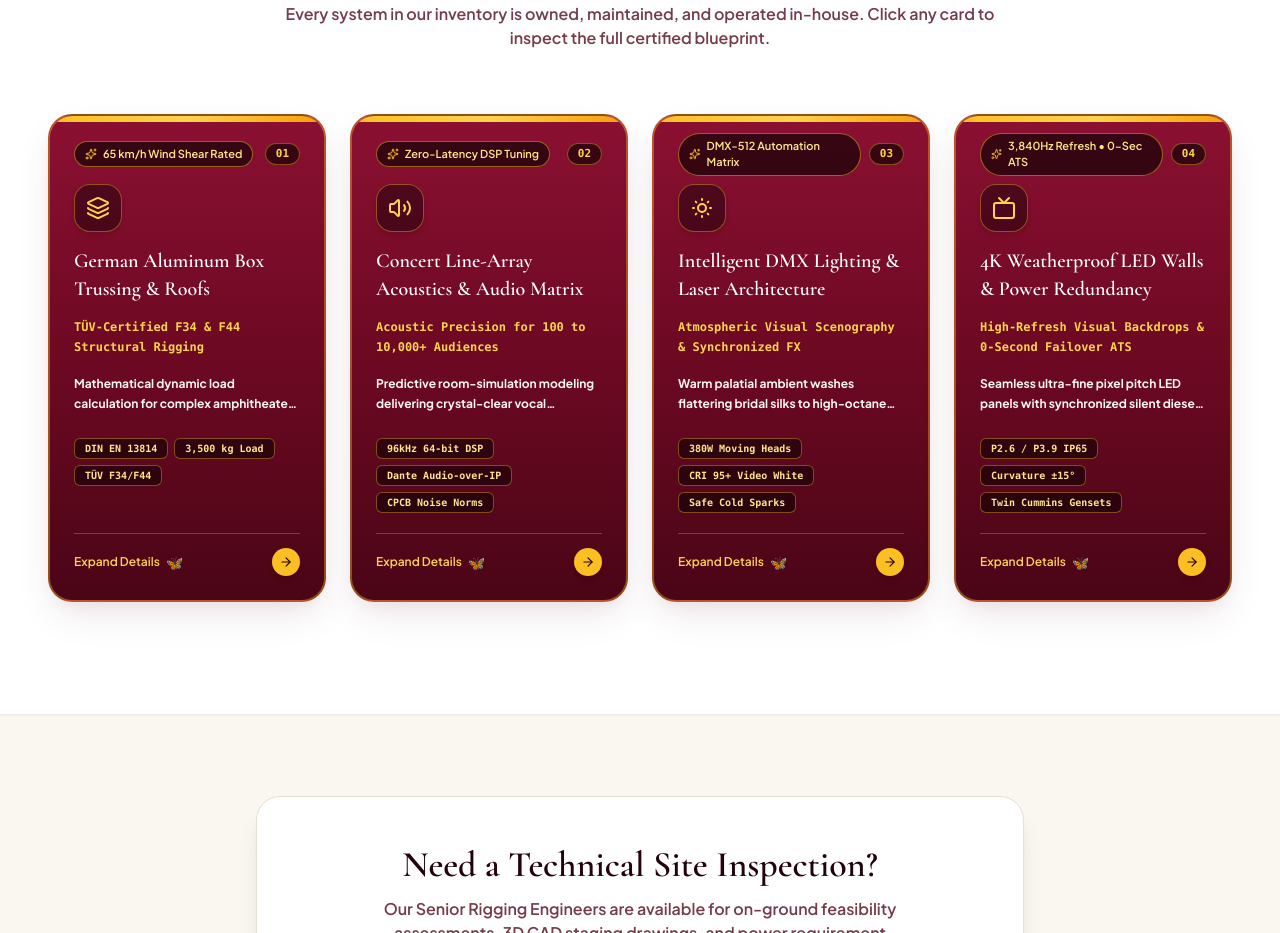
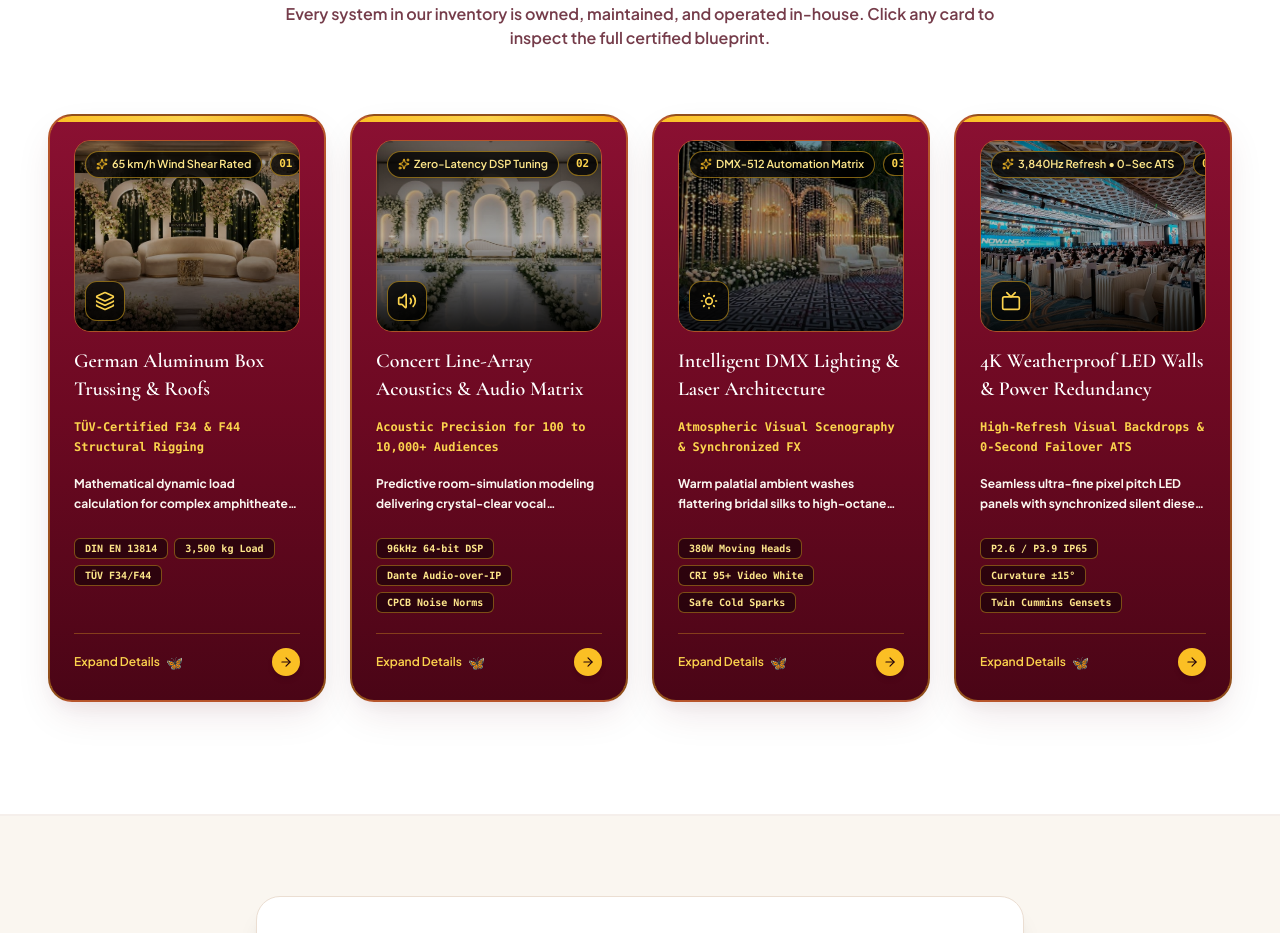
Before and after one commit to hemamalinicti/prince_event_planning, a React (Vite) app: page /engineering in a window 1280 px wide. Shown: the part 940-1873 px from the top of the page. Built offline with nearby package versions, Linux system fonts and the light colour scheme; a web font is replaced by a local one.

Commit message:
feat(engineering): add showcase photographic banners to the 4 engineering service cards and modal

```diff
--- a/src/pages/Engineering.jsx
+++ b/src/pages/Engineering.jsx
@@ -33,6 +33,7 @@ export default function Engineering({ onOpenEnquiry }) {
       title: 'German Aluminum Box Trussing & Roofs',
       subtitle: 'TÜV-Certified F34 & F44 Structural Rigging',
       icon: Layers,
+      image: '/pillar-engineering.png',
       badge: '65 km/h Wind Shear Rated',
       pills: ['DIN EN 13814', '3,500 kg Load', 'TÜV F34/F44'],
       shortDesc: 'Mathematical dynamic load calculation for complex amphitheater roofs and heavy weather resistance.',
@@ -50,6 +51,7 @@ export default function Engineering({ onOpenEnquiry }) {
       title: 'Concert Line-Array Acoustics & Audio Matrix',
       subtitle: 'Acoustic Precision for 100 to 10,000+ Audiences',
       icon: Volume2,
+      image: '/hero-stage.jpg',
       badge: 'Zero-Latency DSP Tuning',
       pills: ['96kHz 64-bit DSP', 'Dante Audio-over-IP', 'CPCB Noise Norms'],
       shortDesc: 'Predictive room-simulation modeling delivering crystal-clear vocal intelligibility without harsh echo.',
@@ -67,6 +69,7 @@ export default function Engineering({ onOpenEnquiry }) {
       title: 'Intelligent DMX Lighting & Laser Architecture',
       subtitle: 'Atmospheric Visual Scenography & Synchronized FX',
       icon: SunMedium,
+      image: '/sangeet-celebrations.jpg',
       badge: 'DMX-512 Automation Matrix',
       pills: ['380W Moving Heads', 'CRI 95+ Video White', 'Safe Cold Sparks'],
       shortDesc: 'Warm palatial ambient washes flattering bridal silks to high-octane computerized beam choreography.',
@@ -84,6 +87,7 @@ export default function Engineering({ onOpenEnquiry }) {
       title: '4K Weatherproof LED Walls & Power Redundancy',
       subtitle: 'High-Refresh Visual Backdrops & 0-Second Failover ATS',
       icon: Tv,
+      image: '/corporate-conventions.jpg',
       badge: '3,840Hz Refresh • 0-Sec ATS',
       pills: ['P2.6 / P3.9 IP65', 'Curvature ±15°', 'Twin Cummins Gensets'],
       shortDesc: 'Seamless ultra-fine pixel pitch LED panels with synchronized silent diesel generators for 100% uptime.',
@@ -197,20 +201,30 @@ export default function Engineering({ onOpenEnquiry }) {
                   <span className="absolute bottom-0 right-0 w-3.5 h-3.5 border-b-2 border-r-2 border-amber-400/80 rounded-br-3xl transition-all duration-300 group-hover:w-5 group-hover:h-5 group-hover:border-amber-300" />
 
                   <div className="flex flex-col">
-                    {/* Header badge & index */}
-                    <div className="h-7 flex items-center justify-between gap-2 mb-4">
-                      <span className="inline-flex items-center gap-1.5 px-2.5 py-1 rounded-full bg-black/60 text-amber-300 text-[11px] font-bold border border-amber-400/50 shadow-xs backdrop-blur-xs">
-                        <Sparkles className="w-3 h-3 text-amber-400" />
-                        <span className="text-amber-200">{service.badge}</span>
-                      </span>
-                      <span className="font-mono text-[11px] font-bold text-amber-300 bg-black/60 px-2.5 py-0.5 rounded-full border border-amber-400/40 shadow-xs">
-                        0{idx + 1}
-                      </span>
-                    </div>
+                    {/* Photographic Showcase Window with Overlaid Badges */}
+                    <div className="relative w-full h-44 sm:h-48 rounded-2xl overflow-hidden mb-4 border border-amber-400/40 shadow-inner">
+                      <img
+                        src={service.image}
+                        alt={service.title}
+                        className="w-full h-full object-cover object-center group-hover:scale-108 transition-transform duration-700 filter brightness-[0.92] contrast-[1.05]"
+                      />
+                      <div className="absolute inset-0 bg-gradient-to-t from-black/85 via-black/20 to-black/35 pointer-events-none" />
 
-                    {/* Icon */}
-                    <div className="w-12 h-12 rounded-2xl bg-black/40 text-amber-300 border border-amber-400/40 flex items-center justify-center mb-4 group-hover:scale-110 group-hover:bg-amber-400 group-hover:text-burgundy-950 transition-all shadow-md">
-                      <Icon className="w-6 h-6 transition-colors" />
+                      {/* Header Badge & Index over Image */}
+                      <div className="absolute top-2.5 left-2.5 right-2.5 flex items-center justify-between gap-2">
+                        <span className="inline-flex items-center gap-1 px-2.5 py-1 rounded-full bg-black/75 text-amber-300 text-[10px] sm:text-[11px] font-bold border border-amber-400/50 shadow-md backdrop-blur-md">
+                          <Sparkles className="w-3 h-3 text-amber-400 shrink-0" />
+                          <span className="text-amber-200 truncate">{service.badge}</span>
+                        </span>
+                        <span className="font-mono text-[11px] font-bold text-amber-300 bg-black/75 px-2 py-0.5 rounded-full border border-amber-400/50 shadow-md backdrop-blur-md">
+                          0{idx + 1}
+                        </span>
+                      </div>
+
+                      {/* Icon Badge Floating on bottom-left of image */}
+                      <div className="absolute bottom-2.5 left-2.5 w-10 h-10 rounded-xl bg-black/75 text-amber-300 border border-amber-400/50 flex items-center justify-center backdrop-blur-md shadow-lg group-hover:scale-110 group-hover:bg-amber-400 group-hover:text-burgundy-950 transition-all">
+                        <Icon className="w-5 h-5 transition-colors" />
+                      </div>
                     </div>
 
                     {/* Title with locked height for optical alignment - Crisp Pure White */}
@@ -292,6 +306,19 @@ export default function Engineering({ onOpenEnquiry }) {
                   <span className="text-xs font-mono text-cream-200">
                     Piece 01 • Rigging Architecture
                   </span>
+                </div>
+
+                {/* Modal Showcase Image */}
+                <div className="relative w-full h-44 sm:h-48 rounded-2xl overflow-hidden mb-5 border border-amber-400/40 shadow-lg">
+                  <img
+                    src={expandedService.image}
+                    alt={expandedService.title}
+                    className="w-full h-full object-cover object-center filter brightness-[0.92] contrast-[1.05]"
+                  />
+                  <div className="absolute inset-0 bg-gradient-to-t from-black/80 via-transparent to-black/30 pointer-events-none" />
+                  <div className="absolute bottom-2.5 left-2.5 text-xs font-mono text-amber-300 font-bold px-3 py-1 rounded-full bg-black/75 border border-amber-400/40 backdrop-blur-md">
+                    Technical Blueprint Reference
+                  </div>
                 </div>
 
                 <div className="flex items-start gap-4 mb-4">
```
